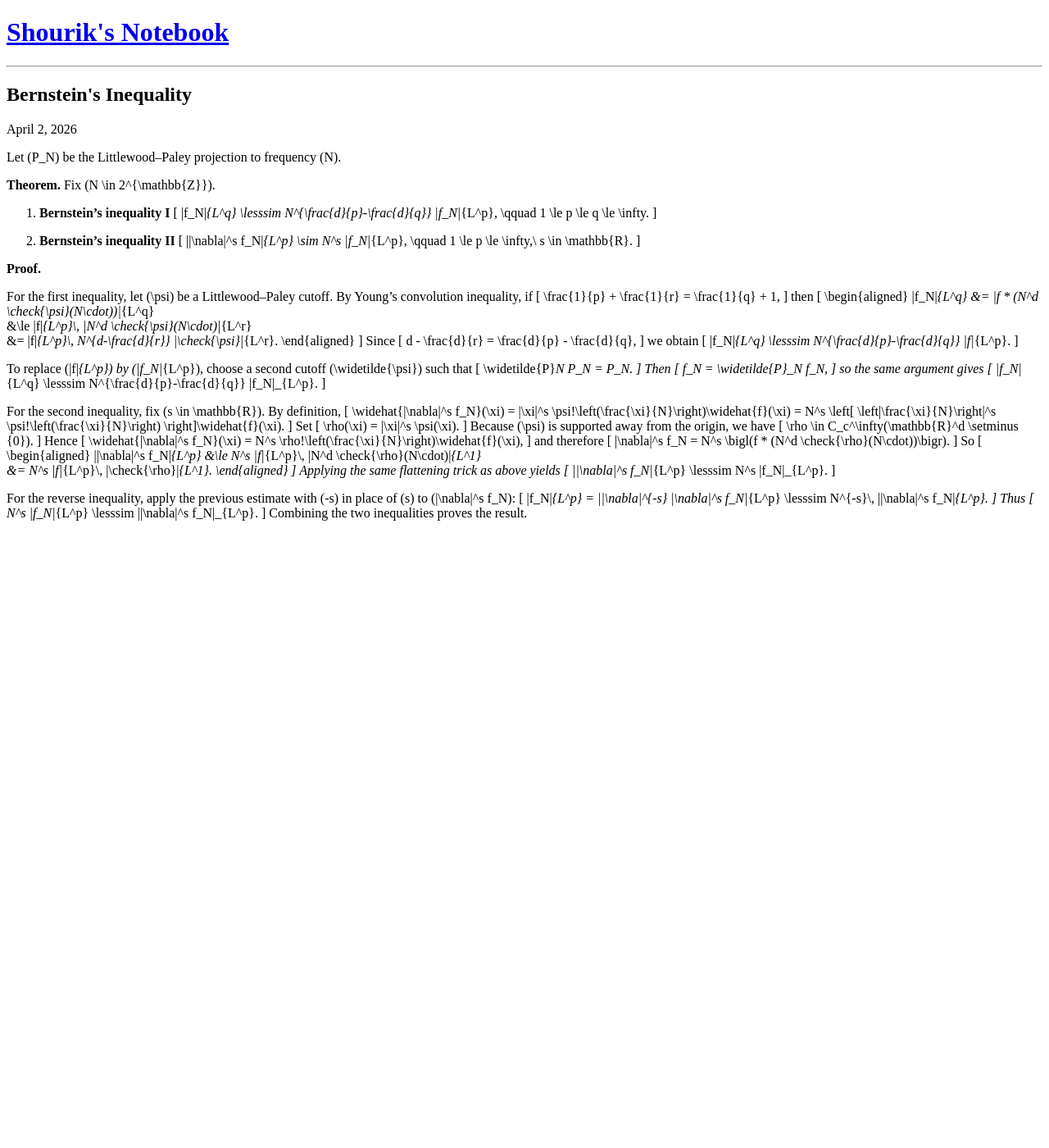
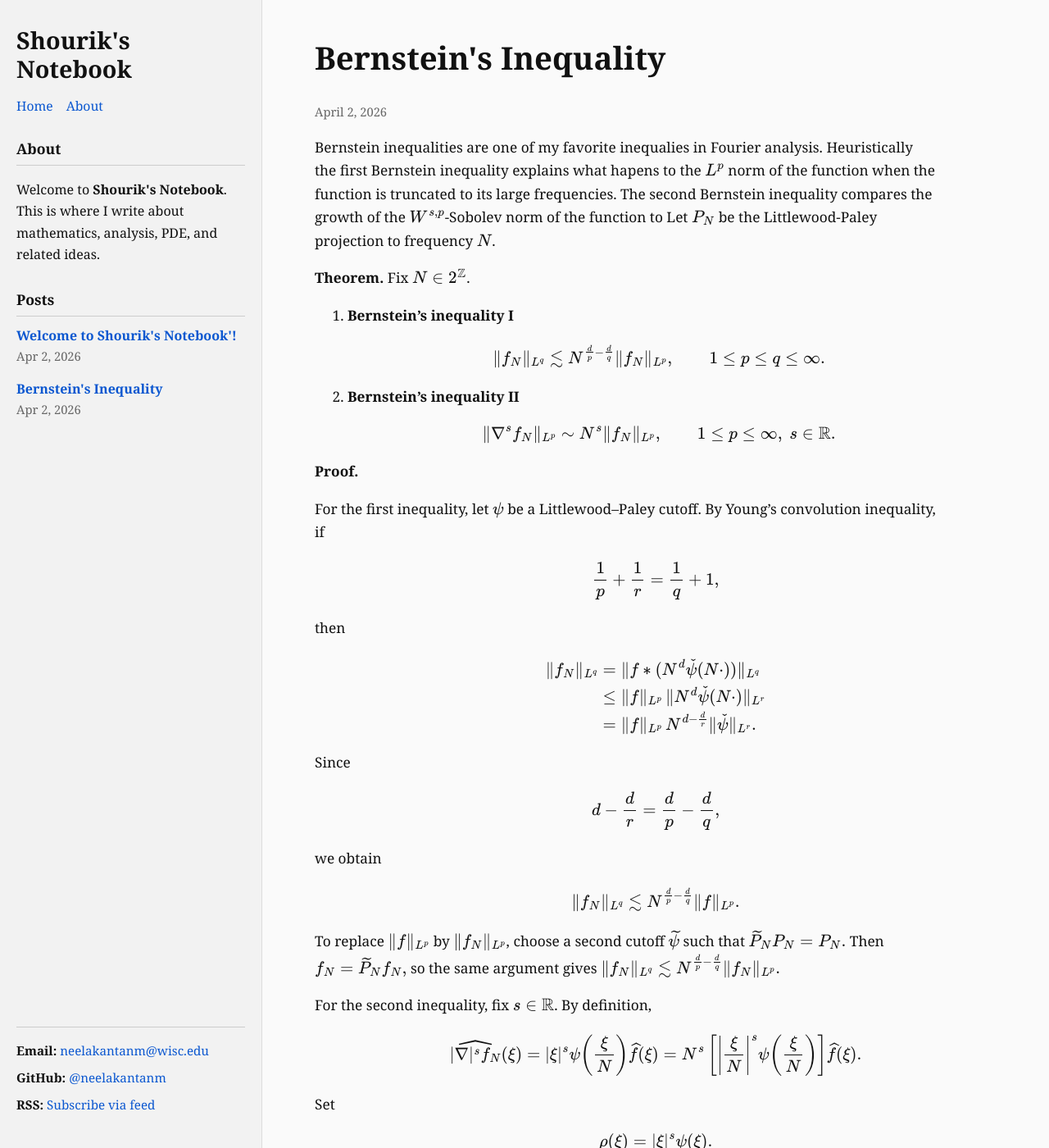
Before and after one commit to neelakantanm/Blog, a Jekyll site: the page built from _posts/2026-04-02-Bernstein_inequality.md, in a window 1280 px wide and 1400 px high. Shown: the whole window at 82% size. Built offline with Jekyll 4.4.1, drawn with Linux system fonts in a browser that asks for light colours; comment, search, counter and statistics services are not loaded; some of the changed text lies outside the part shown.

Commit message:
Set up Jekyll blog

```diff
--- a/_layouts/default.html
+++ b/_layouts/default.html
@@ -4,6 +4,9 @@
   <meta charset="utf-8">
   <meta name="viewport" content="width=device-width, initial-scale=1">
   <title>{% if page.title %}{{ page.title }} | {% endif %}{{ site.title }}</title>
+
+  <link rel="stylesheet" href="{{ '/assets/css/style.css' | relative_url }}">
+
   <script>
     window.MathJax = {
       tex: {
@@ -15,13 +18,49 @@
   <script defer src="https://cdn.jsdelivr.net/npm/mathjax@3/es5/tex-mml-chtml.js"></script>
 </head>
 <body>
-  <header>
-    <h1><a href="{{ '/' | relative_url }}">{{ site.title }}</a></h1>
-    <hr>
-  </header>
+  <div class="site-shell">
+    <aside class="sidebar">
+      <div class="sidebar-top">
+        <h1 class="site-title">
+          <a href="{{ '/' | relative_url }}">{{ site.title }}</a>
+        </h1>
 
-  <main>
-    {{ content }}
-  </main>
+        <nav class="top-links">
+          <a href="{{ '/' | relative_url }}">Home</a>
+          <a href="{{ '/about' | relative_url }}">About</a>
+        </nav>
+
+        <section class="about-box">
+          <h2>About</h2>
+          <p>
+            Welcome to <strong>{{ site.title }}</strong>. This is where I write
+            about mathematics, analysis, PDE, and related ideas.
+          </p>
+        </section>
+
+        <section class="posts-box">
+          <h2>Posts</h2>
+          <ul class="post-list">
+            {% for post in site.posts %}
+              <li class="post-list-item">
+                <a href="{{ post.url | relative_url }}">{{ post.title }}</a>
+                <div class="post-date">{{ post.date | date: "%b %-d, %Y" }}</div>
+              </li>
+            {% endfor %}
+          </ul>
+        </section>
+      </div>
+
+      <footer class="sidebar-footer">
+        <div><strong>Email:</strong> <a href="mailto:{{ site.email }}">{{ site.email }}</a></div>
+        <div><strong>GitHub:</strong> <a href="https://github.com/{{ site.github_username }}">@{{ site.github_username }}</a></div>
+        <div><strong>RSS:</strong> <a href="{{ '/feed.xml' | relative_url }}">Subscribe via feed</a></div>
+      </footer>
+    </aside>
+
+    <main class="content-pane">
+      {{ content }}
+    </main>
+  </div>
 </body>
 </html>
--- a/_layouts/page.html
+++ b/_layouts/page.html
@@ -2,7 +2,9 @@
 layout: default
 ---
 
-<article class="page">
+<article class="page-article">
   <h1>{{ page.title }}</h1>
-  {{ content }}
+  <div class="page-content">
+    {{ content }}
+  </div>
 </article>
--- a/_layouts/post.html
+++ b/_layouts/post.html
@@ -2,10 +2,10 @@
 layout: default
 ---
 
-<article class="post">
+<article class="post-article">
   <header class="post-header">
     <h1>{{ page.title }}</h1>
-    <p>{{ page.date | date: "%B %-d, %Y" }}</p>
+    <p class="post-date">{{ page.date | date: "%B %-d, %Y" }}</p>
   </header>
 
   <div class="post-content">
--- a/_posts/2026-04-02-Bernstein_inequality.md
+++ b/_posts/2026-04-02-Bernstein_inequality.md
@@ -4,70 +4,91 @@ title: "Bernstein's Inequality"
 date: 2026-04-02
 comments: true
 ---
+Bernstein inequalities are one of my favorite inequalies in Fourier analysis. Heuristically the first Bernstein inequality explains what hapens to the $$L^p$$ norm of the function when the function is truncated to its large frequencies. The second Bernstein inequality compares the growth of the $$W^{s,p}$$-Sobolev norm of the function to
+Let $$P_N$$ be the Littlewood-Paley projection to frequency $$N$$.
 
-Let \(P_N\) be the Littlewood--Paley projection to frequency \(N\).
-
-**Theorem.** Fix \(N \in 2^{\mathbb{Z}}\).
+**Theorem.** Fix $$N \in 2^{\mathbb{Z}}$$.
 
 1. **Bernstein's inequality I**
-   \[
+
+   $$
+   \begin{aligned}
    \|f_N\|_{L^q}
    \lesssim
    N^{\frac{d}{p}-\frac{d}{q}} \|f_N\|_{L^p},
    \qquad 1 \le p \le q \le \infty.
-   \]
+   \end{aligned}
+   $$
 
 2. **Bernstein's inequality II**
-   \[
-   \||\nabla|^s f_N\|_{L^p}
+
+   $$
+   \begin{align}
+   \|\nabla^s f_N\|_{L^p}
    \sim
    N^s \|f_N\|_{L^p},
    \qquad 1 \le p \le \infty,\ s \in \mathbb{R}.
-   \]
+   \end{align}
+   $$
 
 **Proof.**
 
-For the first inequality, let \(\psi\) be a Littlewood--Paley cutoff. By Young's convolution inequality, if
-\[
+For the first inequality, let $$\psi$$ be a Littlewood--Paley cutoff. By Young's convolution inequality, if
+
+$$
+\begin{align}
 \frac{1}{p} + \frac{1}{r} = \frac{1}{q} + 1,
-\]
+\end{align}
+$$
+
 then
-\[
+
+$$
 \begin{aligned}
 \|f_N\|_{L^q}
 &= \|f * (N^d \check{\psi}(N\cdot))\|_{L^q} \\
 &\le \|f\|_{L^p}\, \|N^d \check{\psi}(N\cdot)\|_{L^r} \\
 &= \|f\|_{L^p}\, N^{d-\frac{d}{r}} \|\check{\psi}\|_{L^r}.
 \end{aligned}
-\]
+$$
+
 Since
-\[
+
+$$
+\begin{align}
 d - \frac{d}{r} = \frac{d}{p} - \frac{d}{q},
-\]
+\end{align}
+$$
+
 we obtain
-\[
+
+$$
+\begin{align}
 \|f_N\|_{L^q}
 \lesssim
 N^{\frac{d}{p}-\frac{d}{q}} \|f\|_{L^p}.
-\]
+\end{align}
+$$
 
-To replace \(\|f\|_{L^p}\) by \(\|f_N\|_{L^p}\), choose a second cutoff \(\widetilde{\psi}\) such that
-\[
+To replace $$\|f\|_{L^p}$$ by $$\|f_N\|_{L^p}$$, choose a second cutoff $$\widetilde{\psi}$$ such that
+$$
 \widetilde{P}_N P_N = P_N.
-\]
+$$
 Then
-\[
+$$
 f_N = \widetilde{P}_N f_N,
-\]
+$$
 so the same argument gives
-\[
+$$
 \|f_N\|_{L^q}
 \lesssim
 N^{\frac{d}{p}-\frac{d}{q}} \|f_N\|_{L^p}.
-\]
+$$
 
-For the second inequality, fix \(s \in \mathbb{R}\). By definition,
-\[
+For the second inequality, fix $$s \in \mathbb{R}$$. By definition,
+
+$$
+\begin{align}
 \widehat{|\nabla|^s f_N}(\xi)
 =
 |\xi|^s \psi\!\left(\frac{\xi}{N}\right)\widehat{f}(\xi)
@@ -77,29 +98,48 @@ N^s
 \left|\frac{\xi}{N}\right|^s
 \psi\!\left(\frac{\xi}{N}\right)
 \right]\widehat{f}(\xi).
-\]
+\end{align}
+$$
+
 Set
-\[
+
+$$
+\begin{align}
 \rho(\xi) = |\xi|^s \psi(\xi).
-\]
-Because \(\psi\) is supported away from the origin, we have
-\[
+\end{align}
+$$
+
+Because $$\psi$$ is supported away from the origin, we have
+
+$$
+\begin{align}
 \rho \in C_c^\infty(\mathbb{R}^d \setminus \{0\}).
-\]
+\end{align}
+$$
+
 Hence
-\[
+
+$$
+\begin{align}
 \widehat{|\nabla|^s f_N}(\xi)
 =
 N^s \rho\!\left(\frac{\xi}{N}\right)\widehat{f}(\xi),
-\]
+\end{align}
+$$
+
 and therefore
-\[
+
+$$
+\begin{align}
 |\nabla|^s f_N
 =
 N^s \bigl(f * (N^d \check{\rho}(N\cdot))\bigr).
-\]
+\end{align}
+$$
+
 So
-\[
+
+$$
 \begin{aligned}
 \||\nabla|^s f_N\|_{L^p}
 &\le
@@ -107,26 +147,38 @@ N^s \|f\|_{L^p}\, \|N^d \check{\rho}(N\cdot)\|_{L^1} \\
 &=
 N^s \|f\|_{L^p}\, \|\check{\rho}\|_{L^1}.
 \end{aligned}
-\]
+$$
+
 Applying the same flattening trick as above yields
-\[
+
+$$
+\begin{align}
 \||\nabla|^s f_N\|_{L^p}
 \lesssim
 N^s \|f_N\|_{L^p}.
-\]
+\end{align}
+$$
 
-For the reverse inequality, apply the previous estimate with \(-s\) in place of \(s\) to \(|\nabla|^s f_N\):
-\[
+For the reverse inequality, apply the previous estimate with $$-s$$ in place of $$s$$ to $$|\nabla^s f_N|$$:
+
+$$
+\begin{align}
 \|f_N\|_{L^p}
 =
 \||\nabla|^{-s} |\nabla|^s f_N\|_{L^p}
 \lesssim
 N^{-s}\, \||\nabla|^s f_N\|_{L^p}.
-\]
+\end{align}
+$$
+
 Thus
-\[
+
+$$
+\begin{align}
 N^s \|f_N\|_{L^p}
 \lesssim
 \||\nabla|^s f_N\|_{L^p}.
-\]
+\end{align}
+$$
+
 Combining the two inequalities proves the result.
--- /dev/null
+++ b/assets/css/style.css
@@ -0,0 +1,155 @@
+html, body {
+  margin: 0;
+  padding: 0;
+}
+
+body {
+  font-family: Georgia, "Times New Roman", serif;
+  color: #111;
+  background: #fafafa;
+  line-height: 1.65;
+}
+
+a {
+  color: #0b57d0;
+  text-decoration: none;
+}
+
+a:hover {
+  text-decoration: underline;
+}
+
+.site-shell {
+  display: grid;
+  grid-template-columns: 320px minmax(0, 1fr);
+  min-height: 100vh;
+}
+
+.sidebar {
+  background: #f2f2f2;
+  border-right: 1px solid #ddd;
+  padding: 2rem 1.25rem;
+  display: flex;
+  flex-direction: column;
+  justify-content: space-between;
+  position: sticky;
+  top: 0;
+  height: 100vh;
+  box-sizing: border-box;
+  overflow-y: auto;
+}
+
+.site-title {
+  margin: 0 0 1rem 0;
+  font-size: 1.8rem;
+  line-height: 1.2;
+}
+
+.site-title a {
+  color: #111;
+}
+
+.top-links {
+  display: flex;
+  gap: 1rem;
+  margin-bottom: 1.5rem;
+  font-size: 0.98rem;
+}
+
+.about-box,
+.posts-box {
+  margin-bottom: 1.75rem;
+}
+
+.about-box h2,
+.posts-box h2 {
+  margin-bottom: 0.6rem;
+  font-size: 1.1rem;
+  border-bottom: 1px solid #ccc;
+  padding-bottom: 0.3rem;
+}
+
+.post-list {
+  list-style: none;
+  padding: 0;
+  margin: 0;
+}
+
+.post-list-item {
+  margin-bottom: 0.9rem;
+}
+
+.post-list-item a {
+  font-weight: 600;
+  display: block;
+}
+
+.post-date {
+  color: #666;
+  font-size: 0.92rem;
+}
+
+.sidebar-footer {
+  font-size: 0.95rem;
+  border-top: 1px solid #ccc;
+  padding-top: 1rem;
+}
+
+.sidebar-footer div {
+  margin-bottom: 0.5rem;
+}
+
+.content-pane {
+  padding: 3rem 4rem;
+  max-width: 900px;
+}
+
+.post-article h1,
+.page-article h1,
+.home-content h1 {
+  font-size: 2.4rem;
+  line-height: 1.15;
+  margin-top: 0;
+}
+
+.post-content,
+.page-content,
+.home-content {
+  font-size: 1.08rem;
+}
+
+.featured-post {
+  margin-top: 2rem;
+  padding: 1.25rem;
+  background: white;
+  border: 1px solid #ddd;
+  border-radius: 10px;
+}
+
+.post-content p,
+.post-content ul,
+.post-content ol {
+  max-width: 760px;
+}
+
+.post-content img {
+  max-width: 100%;
+  height: auto;
+}
+
+@media (max-width: 900px) {
+  .site-shell {
+    grid-template-columns: 1fr;
+  }
+
+  .sidebar {
+    position: static;
+    height: auto;
+    border-right: none;
+    border-bottom: 1px solid #ddd;
+  }
+
+  .content-pane {
+    padding: 2rem 1.25rem;
+  }
+}
```
Also changed, not shown: other parts of _layouts/post.html (+0 -10 lines), _layouts/home.html (+19 -10 lines), 1 other file.
